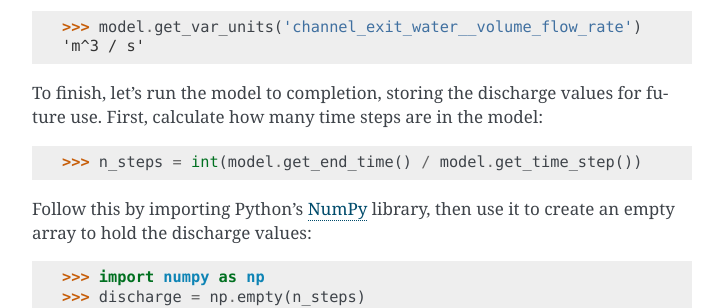
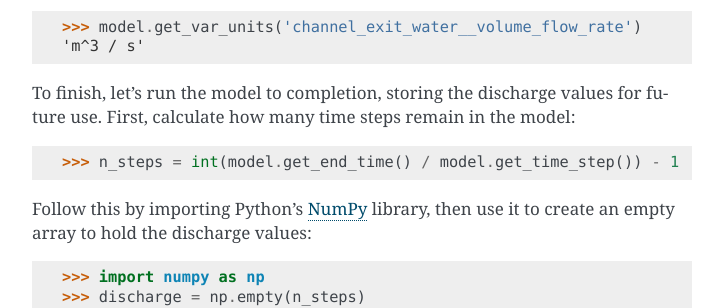
Before and after one commit to csdms/pymt, a Sphinx documentation site: the page built from docs/quickstart.rst, in a window 1280 px wide and 900 px high, scrolled down 2145 px. Shown: the part 179-487 px from the top of the window, without its empty margins (388-1111 px from the left). Built offline with Sphinx 7.4.7, drawn with Linux system fonts in a browser that asks for light colours; pages that are not in the unit, such as notebooks, are missing from menus.

Commit message:
Calculate the number of time steps remaining in the model
This prevents calling update once beyond the model end time.
(h/t @sc0tts)

```diff
--- a/docs/quickstart.rst
+++ b/docs/quickstart.rst
@@ -157,11 +157,11 @@ Find out with the *get_var_units* method:
 To finish, let's run the model to completion,
 storing the discharge values for future use.
 First,
-calculate how many time steps are in the model:
+calculate how many time steps remain in the model:
 
 .. code-block:: python
 
-  >>> n_steps = int(model.get_end_time() / model.get_time_step())
+  >>> n_steps = int(model.get_end_time() / model.get_time_step()) - 1
 
 
 Follow this by importing Python's `NumPy`_ library,
```
